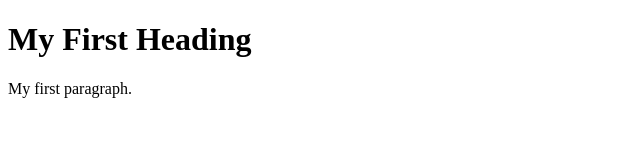
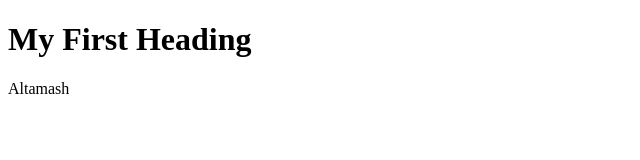
Before and after one commit to priyankamistry09/extension_test, a website: page client/index.html in a window 1280 px wide. Shown: the full height of the page, 0-640 px from the left. Drawn offline with Linux system fonts and the light colour scheme.

Commit message:
Update index.html

```diff
--- a/client/index.html
+++ b/client/index.html
@@ -4,7 +4,7 @@
 
 	<h1>My First Heading</h1>
 
-	<p>My first paragraph.</p>
+	<p>Altamash</p>
 
 </body>
 </html>
```
